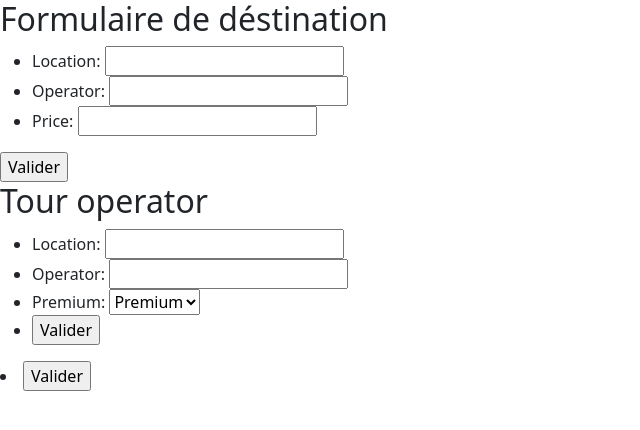
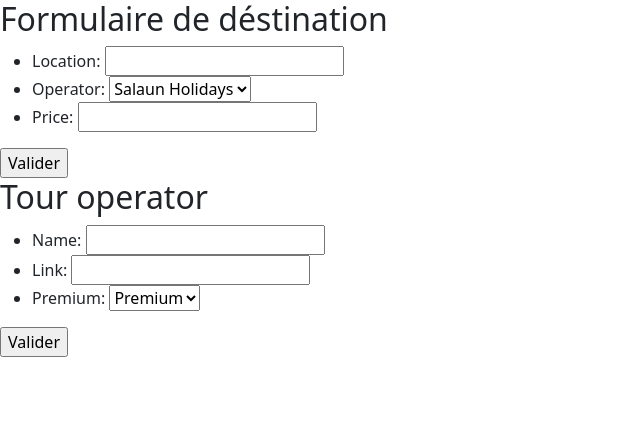
Before and after one commit to yunAyse/ComparOperator, a PHP site: page /pages/admin.php in a window 1280 px wide. Shown: the top 430 px of the page, without its empty margins (0-640 px from the left). Run offline with PHP 8.4, Linux system fonts and the light colour scheme; data comes from the database, SQL or seed files in the repository.

Commit message:
operator in formular

```diff
--- a/class/Destination.php
+++ b/class/Destination.php
@@ -3,9 +3,9 @@
 class Destination
 {
     private int $id;
-    private $location;
-    private $price;
-    private $tourOperator;
+    private string $location;
+    private int $price;
+    private string $tourOperator;
 
     public function __construct($db)
     {
--- a/class/TourOperatorManagement.php
+++ b/class/TourOperatorManagement.php
@@ -19,8 +19,6 @@ class TourOperatorManagement
 
     public function createTourOperator(TourOperator $tourOperator){
 
-
-
         $request = $this->db->prepare("INSERT INTO tour_operator (name, link, grade_count, grade_total, is_premium) VALUES (:name, :link, :grade_count, :grade_total, :is_premium)");
         $request->execute([
             'name'=> $tourOperator->getName(),
--- a/pages/admin.php
+++ b/pages/admin.php
@@ -1,6 +1,10 @@
 <?php
 require_once('../utils/autoload.php');
 require_once('../utils/database.php');
+
+$tourOperators = new TourOperatorManagement($db);
+$tourOperators = $tourOperators->getAllOperators();
+// var_dump($tourOperators);
 ?>
 
 <!DOCTYPE html>
@@ -23,7 +27,12 @@ require_once('../utils/database.php');
             </li>
             <li>
                 <label for="operator">Operator:</label>
-                <input type="text" id="operator" name="operator" />
+                <select name="operator" id="operator">
+                <?php
+                foreach ($tourOperators as $tourOperator) {?>
+                    <option value="<?php $tourOperator['id']?>"><?php echo $tourOperator['name'] ?></option>
+                   <?php } ?>
+                </select>
             </li>
             <li>
                 <label for="price">Price:</label>
@@ -36,11 +45,11 @@ require_once('../utils/database.php');
     <form action="../process/add-operator.php" method="post">
         <ul>
             <li>
-                <label for="name">Location:</label>
+                <label for="name">Name: </label>
                 <input type="text" id="name" name="name_operator" />
             </li>
             <li>
-                <label for="link">Operator:</label>
+                <label for="link">Link:</label>
                 <input type="url" id="link" name="link_operator" />
             </li>
 
@@ -55,13 +64,8 @@ require_once('../utils/database.php');
                     </option>
                 </select>
             </li>
-            <li>
-                <input type="submit" value="Valider">
-            </li>
         </ul>
-        <li>
             <input type="submit" value="Valider">
-        </li>
     </form>
     <script src="https://cdn.jsdelivr.net/npm/bootstrap@5.3.2/dist/js/bootstrap.bundle.min.js" integrity="sha384-C6RzsynM9kWDrMNeT87bh95OGNyZPhcTNXj1NW7RuBCsyN/o0jlpcV8Qyq46cDfL" crossorigin="anonymous"></script>
 </body>
```
Also changed, not shown: class/Manager.php (deleted, +0 -10 lines).
